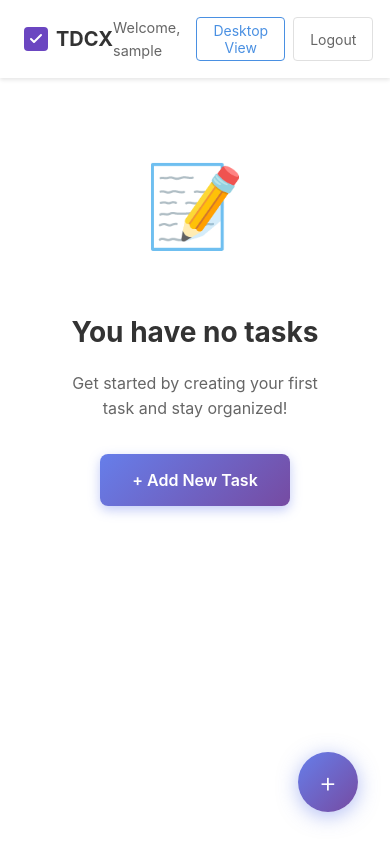
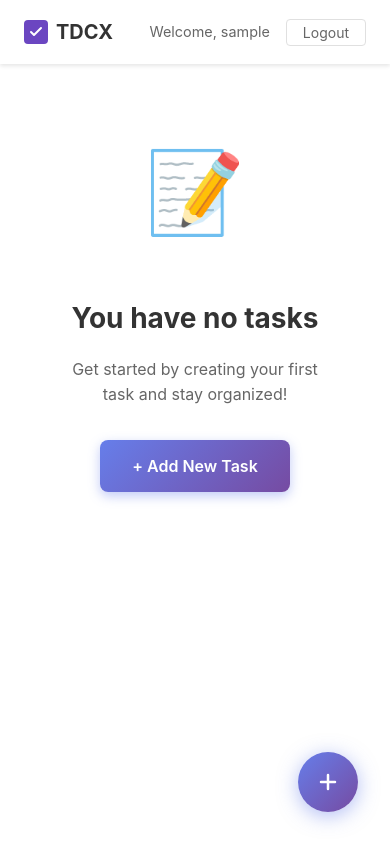
Before and after one commit to navein97/TDCX-Front-End-Assessment, a React (Vite) app: page /dashboard in a window 390 px wide. Built offline with nearby package versions, Linux system fonts and the light colour scheme; sample sign-in values are in the browser's storage.

Commit message:
plus symbol issue - remove toggle mobile feature

```diff
--- a/src/components/AddTaskButton.tsx
+++ b/src/components/AddTaskButton.tsx
@@ -12,6 +12,7 @@ const FloatingButton = styled.button`
   color: white;
   font-size: 28px;
   font-weight: 300;
+  line-height: 1;
   box-shadow: 0 4px 20px rgba(102, 126, 234, 0.5);
   transition: all ${({ theme }) => theme.transitions.normal};
   z-index: 999;
@@ -43,7 +44,9 @@ interface AddTaskButtonProps {
 export const AddTaskButton: React.FC<AddTaskButtonProps> = ({ onClick }) => {
   return (
     <FloatingButton onClick={onClick} aria-label="Add new task" title="Add new task">
-      +
+      <svg width="24" height="24" viewBox="0 0 24 24" fill="none" xmlns="http://www.w3.org/2000/svg">
+        <path d="M12 5V19M5 12H19" stroke="white" strokeWidth="2.5" strokeLinecap="round"/>
+      </svg>
     </FloatingButton>
   );
 };
--- a/src/components/DashboardHeader.tsx
+++ b/src/components/DashboardHeader.tsx
@@ -1,7 +1,6 @@
-import React, { useContext } from 'react';
+import React from 'react';
 import styled from 'styled-components';
 import { useAuth } from '../contexts/AuthContext';
-import { ViewModeContext } from '../contexts/ViewModeContext';
 
 const HeaderContainer = styled.header`
   background-color: white;
@@ -64,19 +63,10 @@ const ActionButton = styled.button`
   }
 `;
 
-const ToggleButton = styled(ActionButton)`
-  color: ${({ theme }) => theme.colors.primary};
-  border-color: ${({ theme }) => theme.colors.primary};
 
-  &:hover {
-    background-color: ${({ theme }) => theme.colors.primary};
-    color: white;
-  }
-`;
 
 export const DashboardHeader: React.FC = () => {
   const { user, logout } = useAuth();
-  const { mode, toggleMode } = useContext(ViewModeContext);
 
   return (
     <HeaderContainer>
@@ -91,9 +81,6 @@ export const DashboardHeader: React.FC = () => {
       <UserSection>
         <WelcomeText>Welcome, {user?.username}</WelcomeText>
         <ButtonGroup>
-          <ToggleButton onClick={toggleMode}>
-            {mode === 'mobile' ? 'Desktop View' : 'Mobile View'}
-          </ToggleButton>
           <ActionButton onClick={logout}>Logout</ActionButton>
         </ButtonGroup>
       </UserSection>
```
